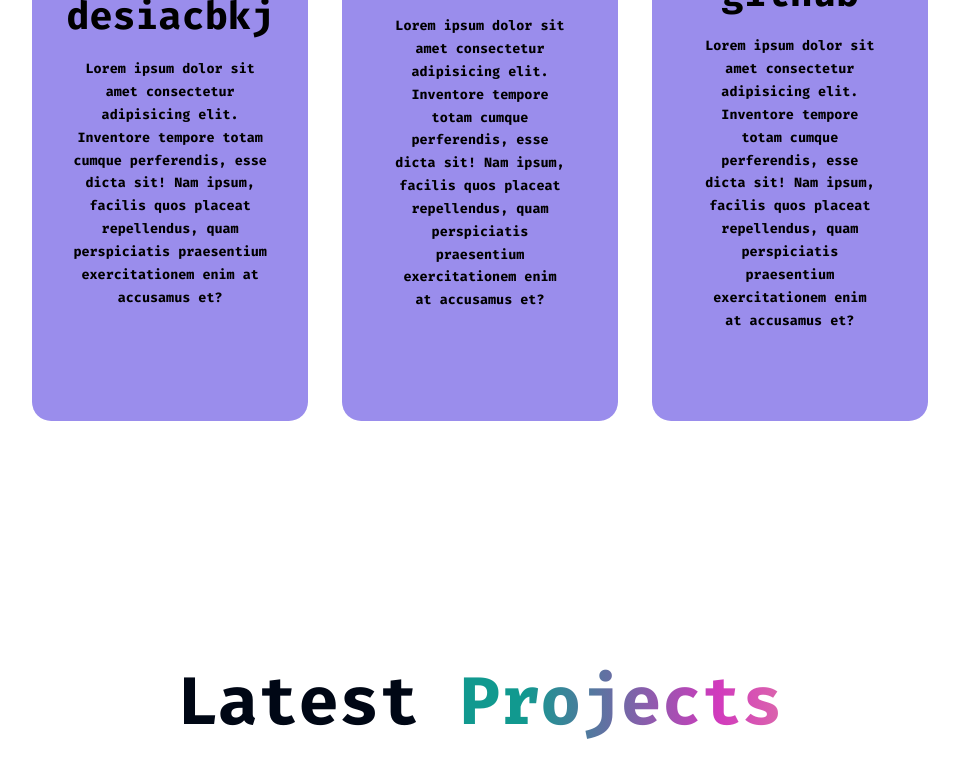
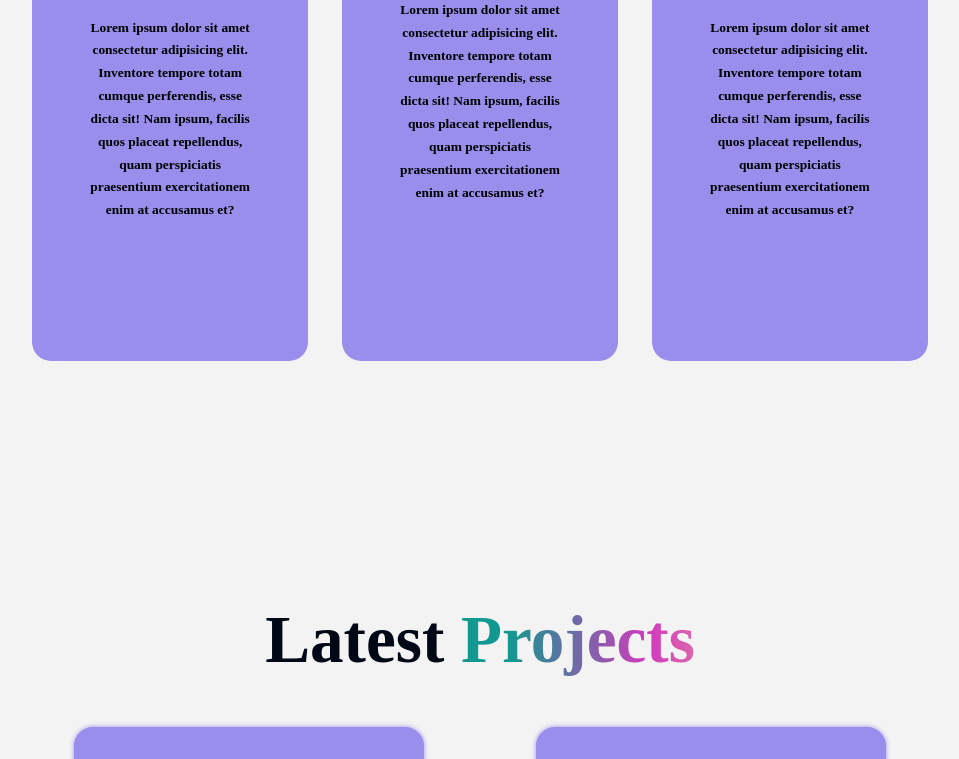
Before and after one commit to hiteshpanigrahi/My_Portfolio, a plain HTML site: page index.html in a window 1280 px wide. Shown: the part 3132-3891 px from the top of the page, without its empty margins (160-1119 px from the left). Drawn offline with nearby package versions, Linux system fonts and the light colour scheme.

Commit message:
light mode color

```diff
--- a/style.css
+++ b/style.css
@@ -3,12 +3,12 @@
     padding: 0;
     box-sizing: border-box;
     text-decoration: none;
-    scroll-behavior: smooth;
-    font-family: "Fira Mono";
+    scroll-behavior:smooth;
+    font-family: "Cascadia Code";
 }
 
 :root {
-    --bg-color: white;
+    --bg-color: #f3f3f3;
     --text-color: #000715;
     --main-color: #362d6d;
     --sec-color: #9a8dec;
```
Also changed, not shown: index.html (line endings or trailing spaces), script.js (line endings or trailing spaces).
